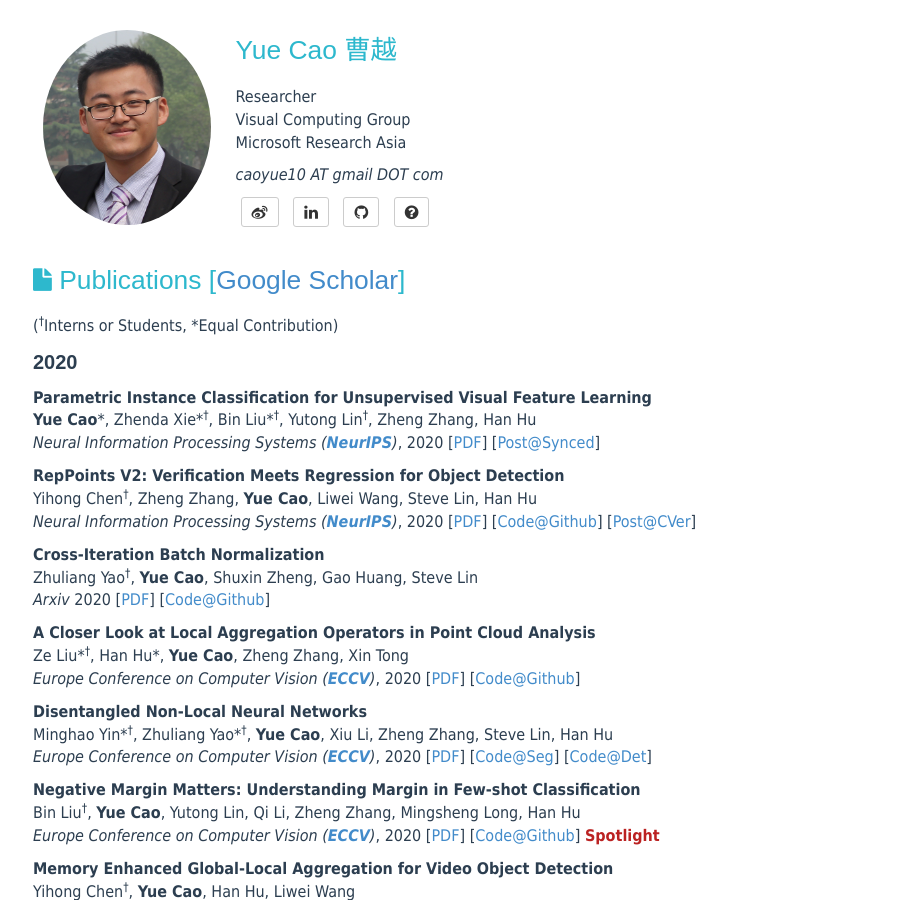
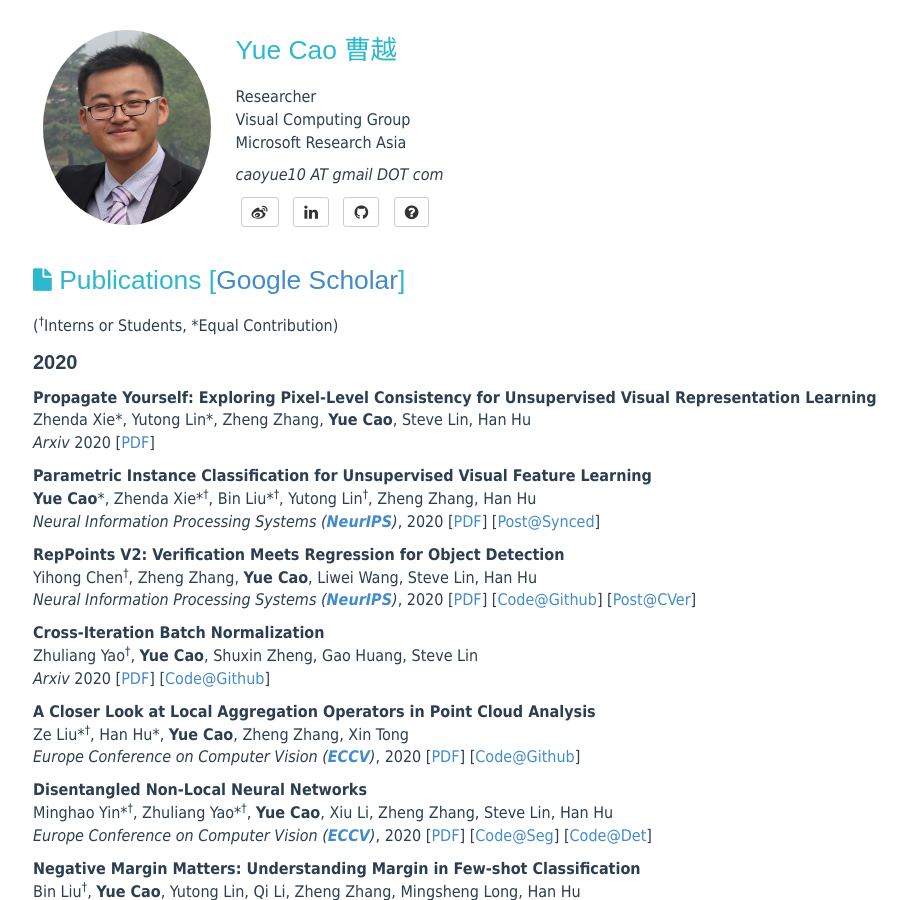
Before and after one commit to caoyue10/caoyue10.github.io, a Jekyll site: the page built from allpub.html, in a window 1280 px wide and 900 px high. Shown: the whole window, without its empty margins (137-1044 px from the left). Built offline with Jekyll 4.4.1, drawn with Linux system fonts in a browser that asks for light colours.

Commit message:
Update allpub.html

```diff
--- a/allpub.html
+++ b/allpub.html
@@ -8,6 +8,10 @@ layout: page
     </header>
 	<p>(<sup><span>&#8224;</span></sup>Interns or Students, *Equal Contribution)</p>
 	<p style="font-size:20px;font-weight:bold;font-family:Arial,sans-serif;">2020</p>
+	<p><strong>Propagate Yourself: Exploring Pixel-Level Consistency for Unsupervised Visual Representation Learning</strong><br>
+            Zhenda Xie*, Yutong Lin*, Zheng Zhang, <strong>Yue Cao</strong>, Steve Lin, Han Hu<br>
+            <em>Arxiv</em> 2020 [<a href="https://arxiv.org/abs/2011.10043">PDF</a>]
+            </p>
 	<p><strong>Parametric Instance Classification for Unsupervised Visual Feature Learning</strong><br>
             <strong>Yue Cao</strong>*, Zhenda Xie*<sup><span>&#8224;</span></sup>, Bin Liu*<sup><span>&#8224;</span></sup>, Yutong Lin<sup><span>&#8224;</span></sup>, Zheng Zhang, Han Hu<br>
             <em>Neural Information Processing Systems (<a href="https://neurips.cc/Conferences/2020"><strong>NeurIPS</strong></a>)</em>, 2020 [<a href="https://arxiv.org/abs/2006.14618">PDF</a>] [<a href="https://www.jiqizhixin.com/articles/2020-07-09-7">Post@Synced</a>]
```
